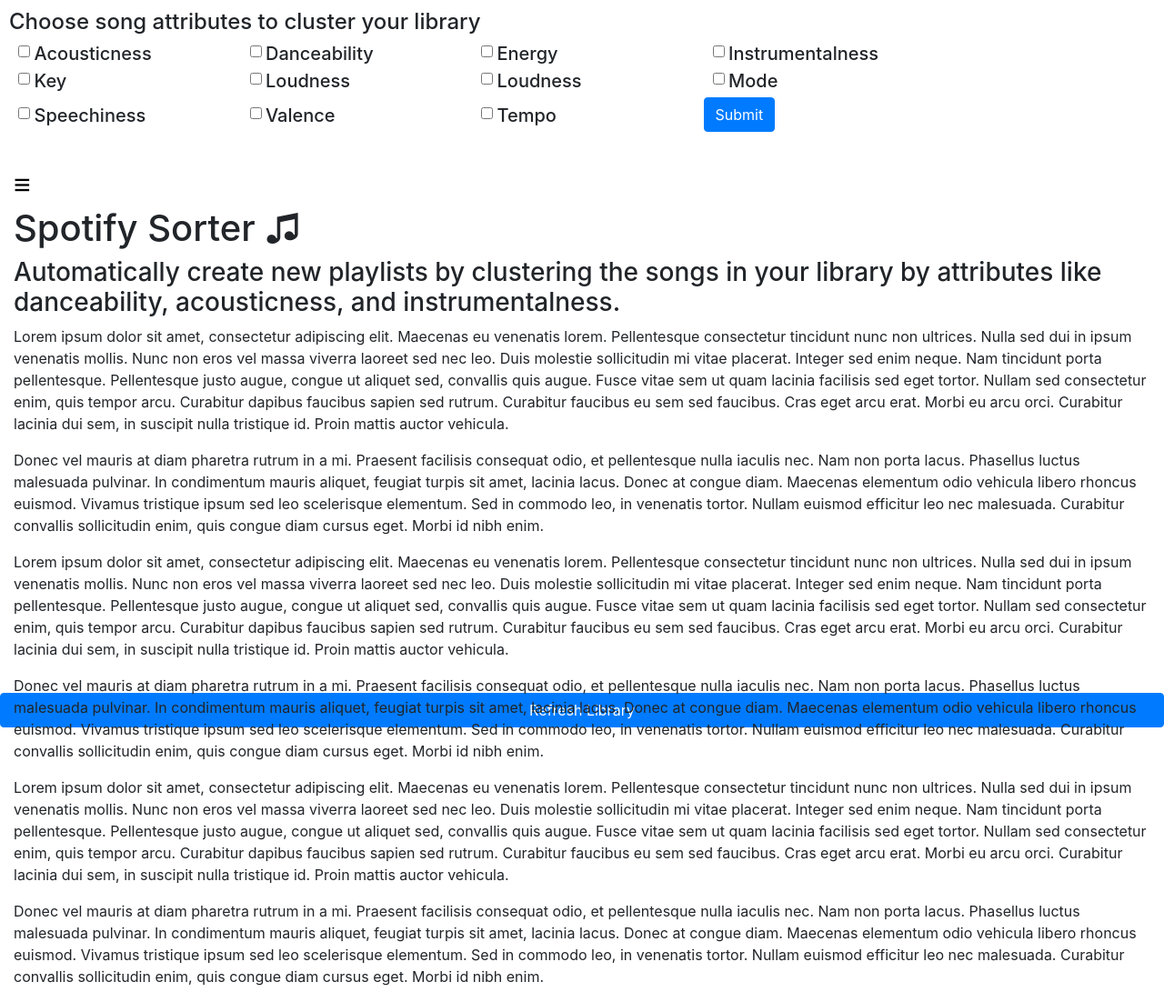
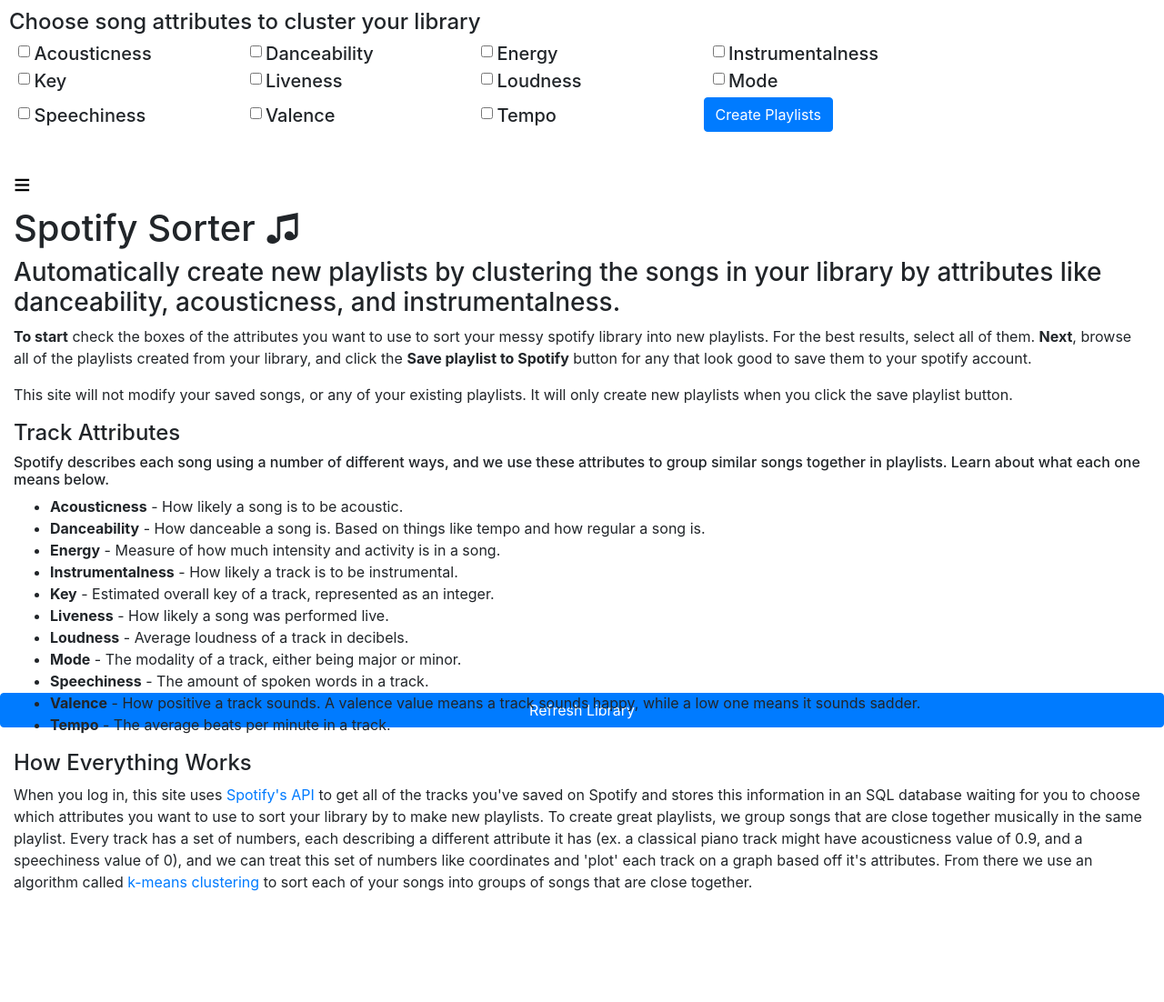
Before and after one commit to sampeters747/spotify-sorter, a Flask app: template templates/index.html in a window 1280 px wide. Shown: the whole page at 91% size. After the commit the page ends 980 px from the top, so only its background shows below. Run offline with Flask 2, Linux system fonts and the light colour scheme; the template is opened without the code that fills it, so the values that code supplies are empty; some libraries are stand-ins or nearby versions.

Commit message:
Upgraded description of website, added favicon and some polish.

```diff
--- a/app.py
+++ b/app.py
@@ -91,7 +91,7 @@
 )
 
 # Initial DB Setup, careful, DROPS TABLES
-setup = False
+setup = True
 if setup:
     db.drop_all()
     db.create_all()
@@ -604,13 +604,14 @@
     return False
 @app.route('/',  methods=['GET','POST'])
 def index():
+    favicon = url_for('static', filename='favicon.ico')
     if 'id' in session:
         name= session['id']
         user = db.session.query(User).get(session['id'])
         if not user:
             redir = sp_oauth.get_authorize_url()
             css = url_for('static', filename='unverified.css')
-            return render_template('unverified.html', css = css, redirect_url = redir)
+            return render_template('unverified.html', css = css, redirect_url = redir, favicon=favicon)
         name = f'{name}: {len(user.tracks)}'
         print(f'printing user:{user}')
         css = url_for('static', filename='index.css')
@@ -653,15 +654,15 @@
                     json_string = json.dumps(id_l)
                     clustersById.append(json_string)
 
-                return render_template('index.html', css = css, name= name, clusters= clusters, clustersById=clustersById)
+                return render_template('index.html', css = css, name= name, clusters= clusters, clustersById=clustersById, favicon=favicon)
         else:
             print('no form')
-        return render_template('index.html', css = css, name= name)
+        return render_template('index.html', css = css, name= name, favicon=favicon)
 
     else:
         redir = sp_oauth.get_authorize_url()
         css = url_for('static', filename='unverified.css')
-        return render_template('unverified.html', css = css, redirect_url = redir)
+        return render_template('unverified.html', css = css, redirect_url = redir, favicon=favicon)
 
 @app.route('/login')
 def give_auth_url():
--- a/templates/index.html
+++ b/templates/index.html
@@ -3,6 +3,7 @@
   <head>
     <meta charset="utf-8">
     <meta name="author" content="Sam Peters">
+    <link rel="shortcut icon" href="{{ favicon }}" type="image/x-icon">
     <meta name="description" content="Spotify Sorter is a third party website that helps
      spotify users manage large libraries.">
     <link rel="stylesheet" href="https://maxcdn.bootstrapcdn.com/bootstrap/4.0.0/css/bootstrap.min.css" integrity="sha384-Gn5384xqQ1aoWXA+058RXPxPg6fy4IWvTNh0E263XmFcJlSAwiGgFAW/dAiS6JXm" crossorigin="anonymous">
@@ -51,7 +52,7 @@
             <label class="unselectable form-check-label" for="f6">
                 <div style="width: 250px; height: 30px;">
                     <input class="clustercheck" name="f" style="margin-inline-start: 10px; position: relative; top: -3px;" value="liveness" id="f6" type="checkbox">
-                    <h5 style="display: inline-block">Loudness</h5>
+                    <h5 style="display: inline-block">Liveness</h5>
                 </div>
             </label>
             <label class="unselectable form-check-label" for="f7">
@@ -84,7 +85,7 @@
                     <h5 style="display: inline-block">Tempo</h5>
                 </div>
             </label>
-            <button type="submit" id="clustersubmit" class="btn btn-primary mb-2">Submit</button>
+            <button type="submit" id="clustersubmit" class="btn btn-primary mb-2">Create Playlists</button>
         </form>
 
         <form method="POST" action="" id="refresh">
@@ -147,14 +148,29 @@
               </div>
 
               {% else %}
-              <p>Lorem ipsum dolor sit amet, consectetur adipiscing elit. Maecenas eu venenatis lorem. Pellentesque consectetur tincidunt nunc non ultrices. Nulla sed dui in ipsum venenatis mollis. Nunc non eros vel massa viverra laoreet sed nec leo. Duis molestie sollicitudin mi vitae placerat. Integer sed enim neque. Nam tincidunt porta pellentesque. Pellentesque justo augue, congue ut aliquet sed, convallis quis augue. Fusce vitae sem ut quam lacinia facilisis sed eget tortor. Nullam sed consectetur enim, quis tempor arcu. Curabitur dapibus faucibus sapien sed rutrum. Curabitur faucibus eu sem sed faucibus. Cras eget arcu erat. Morbi eu arcu orci. Curabitur lacinia dui sem, in suscipit nulla tristique id. Proin mattis auctor vehicula.</p>
+              <p><b>To start</b> check the boxes of the attributes you want to use to sort your messy spotify library into new playlists. For the best results, select all of them. <b>Next</b>, browse all of the playlists created from your library, and click the <b>Save playlist to Spotify</b> button for any that look good to save them to your spotify account.</p>
 
-                  <p>Donec vel mauris at diam pharetra rutrum in a mi. Praesent facilisis consequat odio, et pellentesque nulla iaculis nec. Nam non porta lacus. Phasellus luctus malesuada pulvinar. In condimentum mauris aliquet, feugiat turpis sit amet, lacinia lacus. Donec at congue diam. Maecenas elementum odio vehicula libero rhoncus euismod. Vivamus tristique ipsum sed leo scelerisque elementum. Sed in commodo leo, in venenatis tortor. Nullam euismod efficitur leo nec malesuada. Curabitur convallis sollicitudin enim, quis congue diam cursus eget. Morbi id nibh enim.</p>
-                  <p>Lorem ipsum dolor sit amet, consectetur adipiscing elit. Maecenas eu venenatis lorem. Pellentesque consectetur tincidunt nunc non ultrices. Nulla sed dui in ipsum venenatis mollis. Nunc non eros vel massa viverra laoreet sed nec leo. Duis molestie sollicitudin mi vitae placerat. Integer sed enim neque. Nam tincidunt porta pellentesque. Pellentesque justo augue, congue ut aliquet sed, convallis quis augue. Fusce vitae sem ut quam lacinia facilisis sed eget tortor. Nullam sed consectetur enim, quis tempor arcu. Curabitur dapibus faucibus sapien sed rutrum. Curabitur faucibus eu sem sed faucibus. Cras eget arcu erat. Morbi eu arcu orci. Curabitur lacinia dui sem, in suscipit nulla tristique id. Proin mattis auctor vehicula.</p>
+                  <p>This site will not modify your saved songs, or any of your existing playlists. It will only create new playlists when you click the save playlist button.</p>
+                  <h4>Track Attributes</h4>
+                  <h6>Spotify describes each song using a number of different ways, and we use these attributes to group similar songs together in playlists. Learn about what each one means below.</h6>
+                  <ul>
+                    <li><b>Acousticness</b> - How likely a song is to be acoustic.</li>
+                    <li><b>Danceability</b> - How danceable a song is. Based on things like tempo and how regular a song is.</li>
+                    <li><b>Energy</b> - Measure of how much intensity and activity is in a song.</li>
+                    <li><b>Instrumentalness</b> - How likely a track is to be instrumental.</li>
+                    <li><b>Key</b> - Estimated overall key of a track, represented as an integer.</li>
+                    <li><b>Liveness</b> - How likely a song was performed live.</li>
+                    <li><b>Loudness</b> - Average loudness of a track in decibels.</li>
+                    <li><b>Mode</b> - The modality of a track, either being major or minor.</li>
+                    <li><b>Speechiness</b> - The amount of spoken words in a track.</li>
+                    <li><b>Valence</b> - How positive a track sounds. A valence value means a track sounds happy, while a low one means it sounds sadder.</li>
+                    <li><b>Tempo</b> - The average beats per minute in a track.</li>
+                  </ul>
+                  <h4>How Everything Works</h4>
 
-                  <p>Donec vel mauris at diam pharetra rutrum in a mi. Praesent facilisis consequat odio, et pellentesque nulla iaculis nec. Nam non porta lacus. Phasellus luctus malesuada pulvinar. In condimentum mauris aliquet, feugiat turpis sit amet, lacinia lacus. Donec at congue diam. Maecenas elementum odio vehicula libero rhoncus euismod. Vivamus tristique ipsum sed leo scelerisque elementum. Sed in commodo leo, in venenatis tortor. Nullam euismod efficitur leo nec malesuada. Curabitur convallis sollicitudin enim, quis congue diam cursus eget. Morbi id nibh enim.</p> <p>Lorem ipsum dolor sit amet, consectetur adipiscing elit. Maecenas eu venenatis lorem. Pellentesque consectetur tincidunt nunc non ultrices. Nulla sed dui in ipsum venenatis mollis. Nunc non eros vel massa viverra laoreet sed nec leo. Duis molestie sollicitudin mi vitae placerat. Integer sed enim neque. Nam tincidunt porta pellentesque. Pellentesque justo augue, congue ut aliquet sed, convallis quis augue. Fusce vitae sem ut quam lacinia facilisis sed eget tortor. Nullam sed consectetur enim, quis tempor arcu. Curabitur dapibus faucibus sapien sed rutrum. Curabitur faucibus eu sem sed faucibus. Cras eget arcu erat. Morbi eu arcu orci. Curabitur lacinia dui sem, in suscipit nulla tristique id. Proin mattis auctor vehicula.</p>
+                  <p>When you log in, this site uses <a href="https://developer.spotify.com/documentation/general/guides/authorization-guide/">Spotify's API</a> to get all of the tracks you've saved on Spotify and stores this information in an SQL database waiting for you to choose which attributes you want to use to sort your library by to make new playlists. To create great playlists, we group songs that are close together musically in the same playlist. Every track has a set of numbers, each describing a different attribute it has (ex. a classical piano track might have acousticness value of 0.9, and a speechiness value of 0), and we can treat this set of numbers like coordinates and 'plot' each track on a graph based off it's attributes. From there we use an algorithm called
+                     <a href="https://en.wikipedia.org/wiki/K-means_clustering">k-means clustering</a> to sort each of your songs into groups of songs that are close together.
 
-                  <p>Donec vel mauris at diam pharetra rutrum in a mi. Praesent facilisis consequat odio, et pellentesque nulla iaculis nec. Nam non porta lacus. Phasellus luctus malesuada pulvinar. In condimentum mauris aliquet, feugiat turpis sit amet, lacinia lacus. Donec at congue diam. Maecenas elementum odio vehicula libero rhoncus euismod. Vivamus tristique ipsum sed leo scelerisque elementum. Sed in commodo leo, in venenatis tortor. Nullam euismod efficitur leo nec malesuada. Curabitur convallis sollicitudin enim, quis congue diam cursus eget. Morbi id nibh enim.</p>
             {% endif %}
           </div>
         </div>
```
Also changed, not shown: templates/unverified.html (+3 -4 lines), README.md, static/favicon.ico (added), 1 other file.
